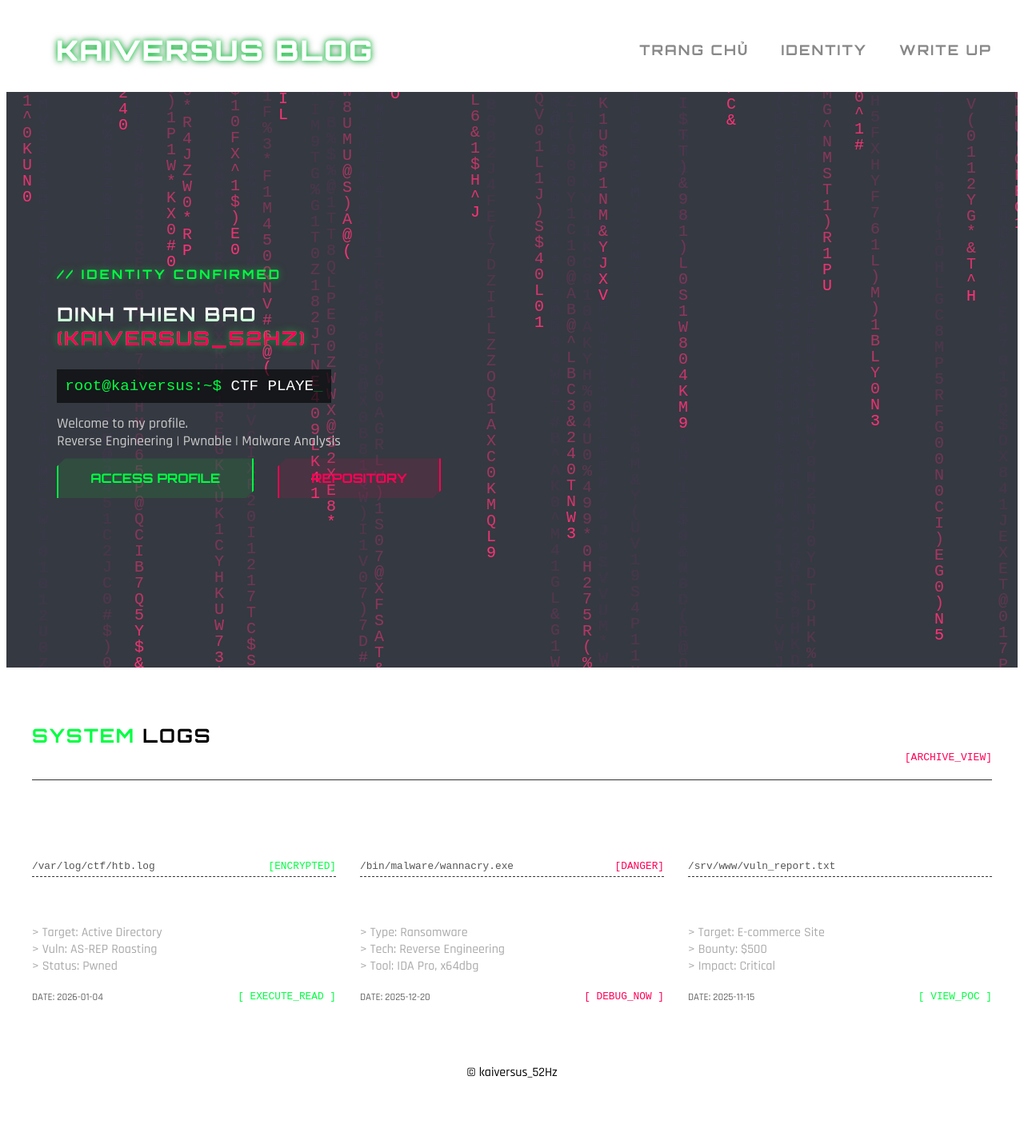
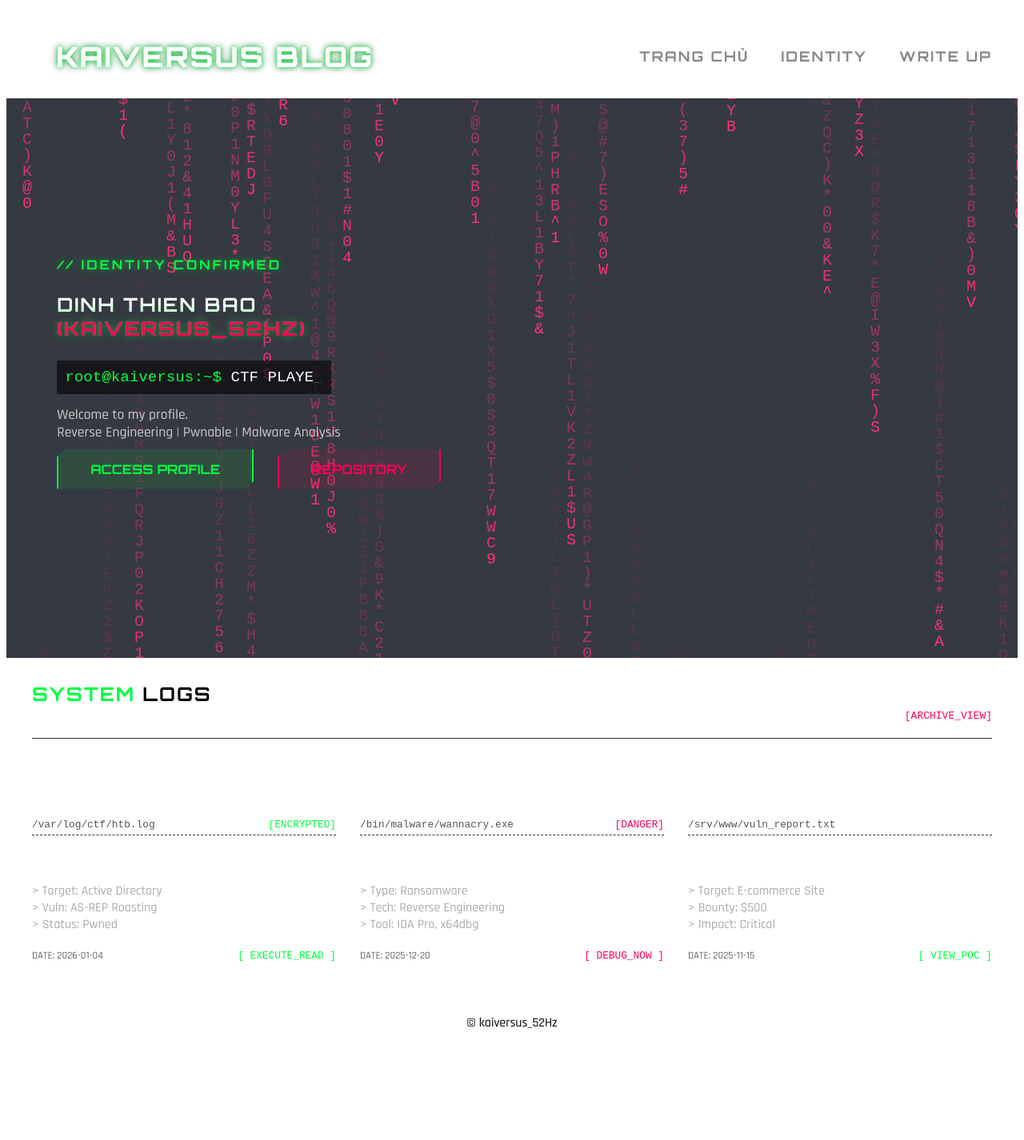
Before and after one commit to kaiversus/kaiversus.github.io, a Jekyll site: the page built from index.md, in a window 1280 px wide. Shown: the whole page at 80% size. Built offline with Jekyll 4.4.1, drawn with Linux system fonts in a browser that asks for light colours; after the commit the page ends 1364 px from its top, so only the background shows below that.

Commit message:
Update style.css

```diff
--- a/assets/css/style.css
+++ b/assets/css/style.css
@@ -422,9 +422,31 @@
 .hero-text p span {
     display: inline-block;
 }
+/* --- FIX CỨNG: THU GỌN VÙNG TRÊN CÙNG (HEADER + HERO) --- */
 
-.container:has(header) {
+/* 1. Xử lý khung bao ngoài cùng (Container chứa menu) */
+body > .container {
+    padding-top: 10px !important;    /* Giảm sát lề trên cùng màn hình */
     padding-bottom: 0 !important;
-}.container:has(header) {
-    padding-bottom: 0 !important;
+    margin-bottom: 0 !important;
 }
+
+/* 2. Ép thanh Menu (Header) mỏng dính lại */
+header {
+    padding: 5px 0 !important;       /* Rất ít đệm trên dưới (5px) */
+    height: auto !important;         /* Chiều cao tự co lại theo chữ */
+    min-height: 0 !important;        /* Xóa bỏ chiều cao tối thiểu */
+    margin-bottom: 0 !important;     /* Không đẩy phần dưới ra xa */
+}
+
+/* 3. QUAN TRỌNG: Kéo phần nội dung (IDENTITY CONFIRMED) lên sát Menu */
+.hero-section {
+    padding-top: 20px !important;    /* Code cũ là 100px -> Giảm mạnh xuống 20px */
+    margin-top: 0 !important;
+}
+
+/* 4. (Tùy chọn) Nếu chữ Logo to quá làm vỡ khung thì giảm nhẹ */
+.logo {
+    line-height: 1 !important;       /* Giảm chiều cao dòng của Logo */
+    margin: 0 !important;
+}
```
